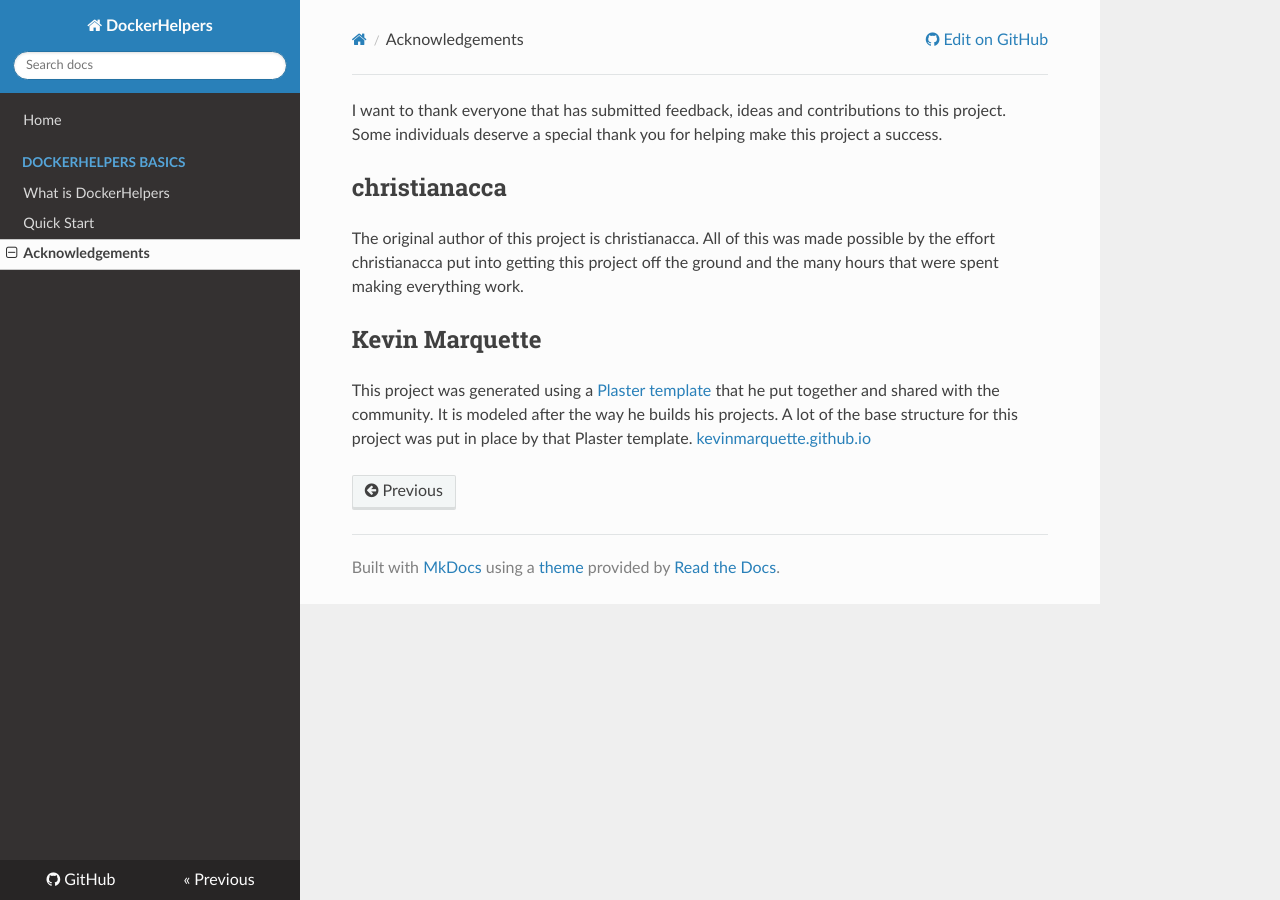
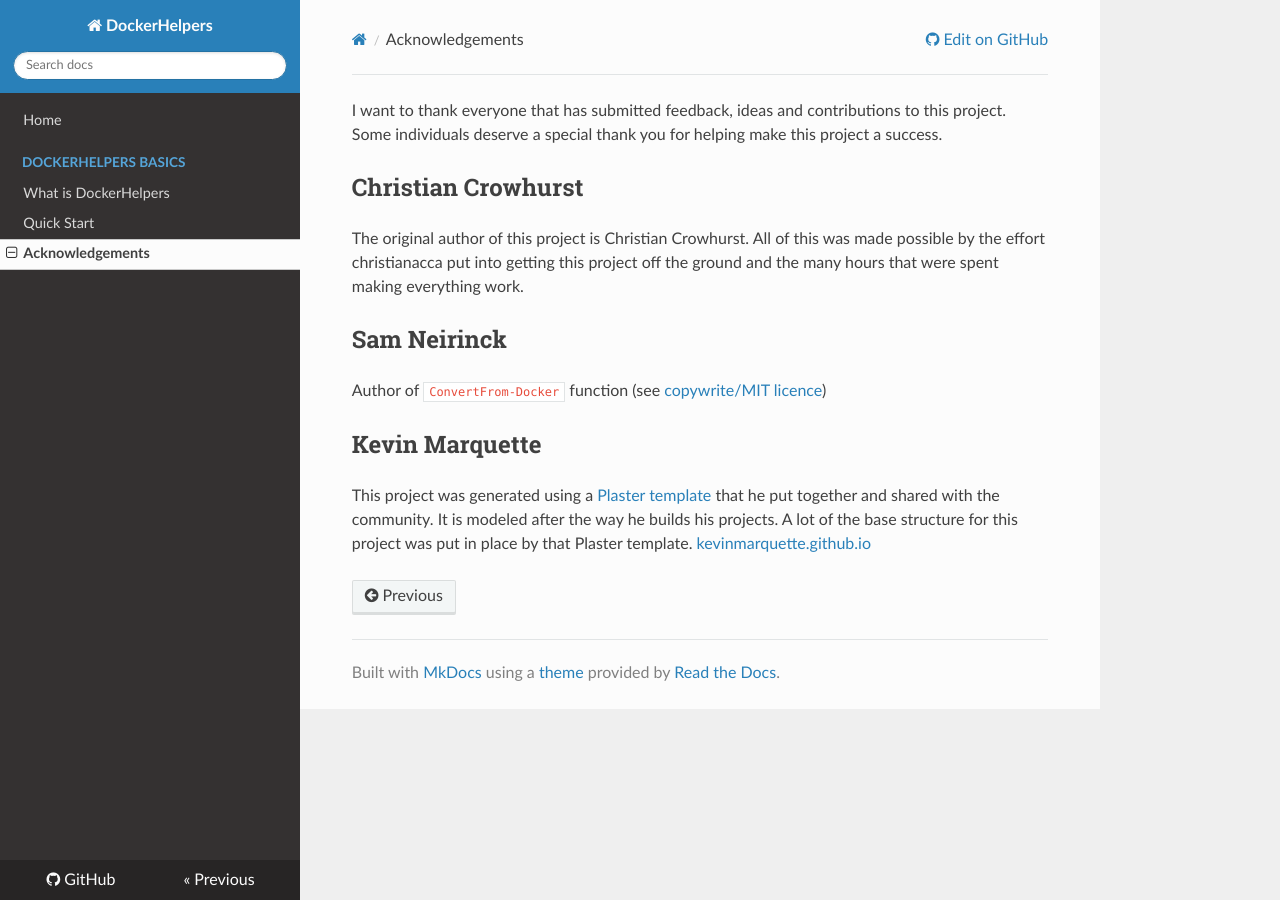
Before and after one commit to christianacca/DockerHelpers, an MkDocs documentation site: the page built from docs/acknowledgements.md, in a window 1280 px wide. Built offline with MkDocs 1.6.1, drawn with Linux system fonts in a browser that asks for light colours; nearby versions of some CDN libraries; old or Windows-style settings are respelled for this version of MkDocs.

Commit message:
copied `ConvertFrom-Docker` sources into module

```diff
--- a/docs/acknowledgements.md
+++ b/docs/acknowledgements.md
@@ -1,8 +1,12 @@
 I want to thank everyone that has submitted feedback, ideas and contributions to this project. Some individuals deserve a special thank you for helping make this project a success.
 
-## christianacca
+## Christian Crowhurst
 
-The original author of this project is christianacca. All of this was made possible by the effort christianacca put into getting this project off the ground and the many hours that were spent making everything work.
+The original author of this project is Christian Crowhurst. All of this was made possible by the effort christianacca put into getting this project off the ground and the many hours that were spent making everything work.
+
+## Sam Neirinck
+
+Author of `ConvertFrom-Docker` function (see [copywrite/MIT licence](https://github.com/samneirinck/posh-docker/blob/master/LICENSE))
 
 ## Kevin Marquette
 
```
Also changed, not shown: 8 other files.
